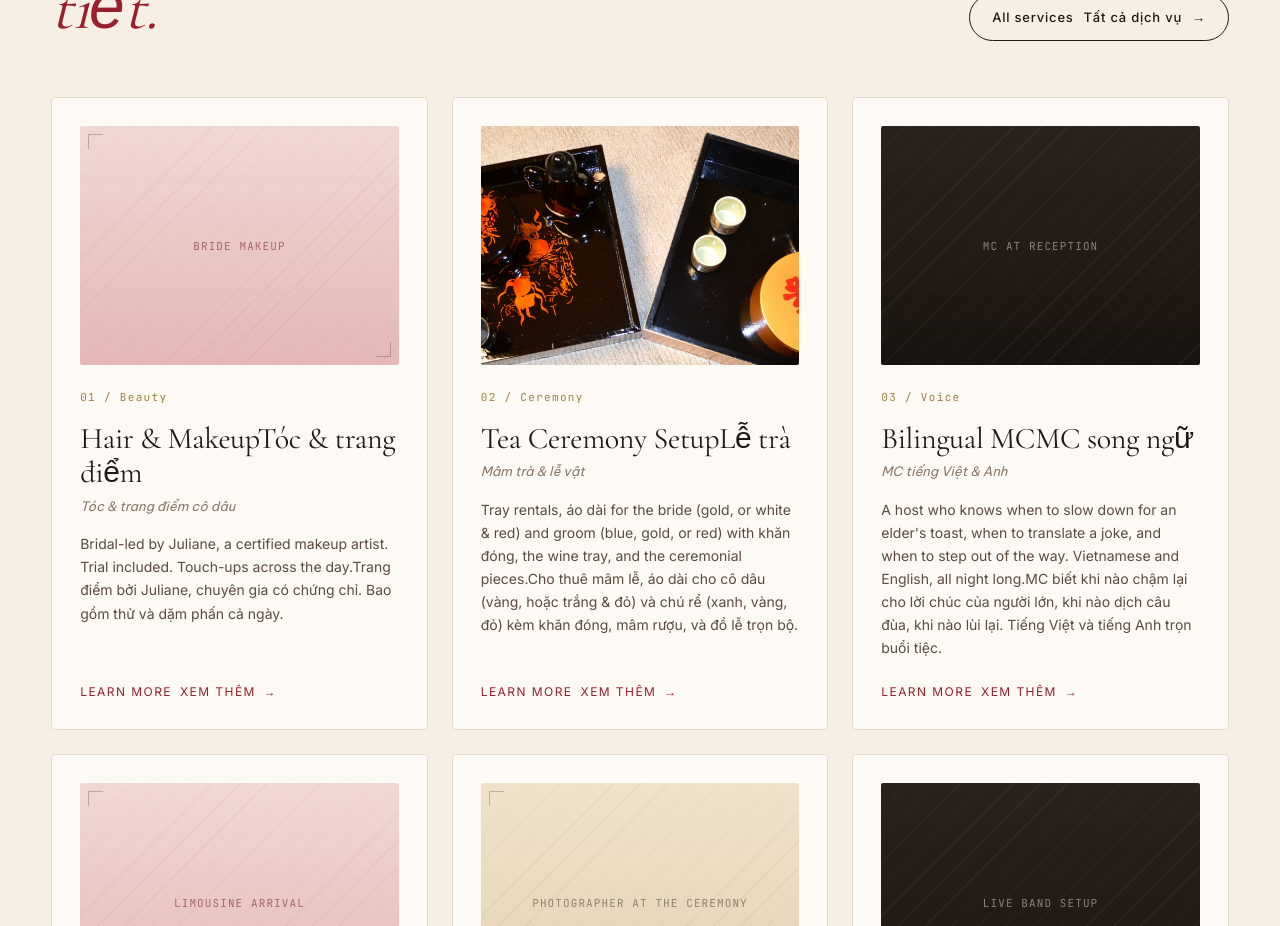
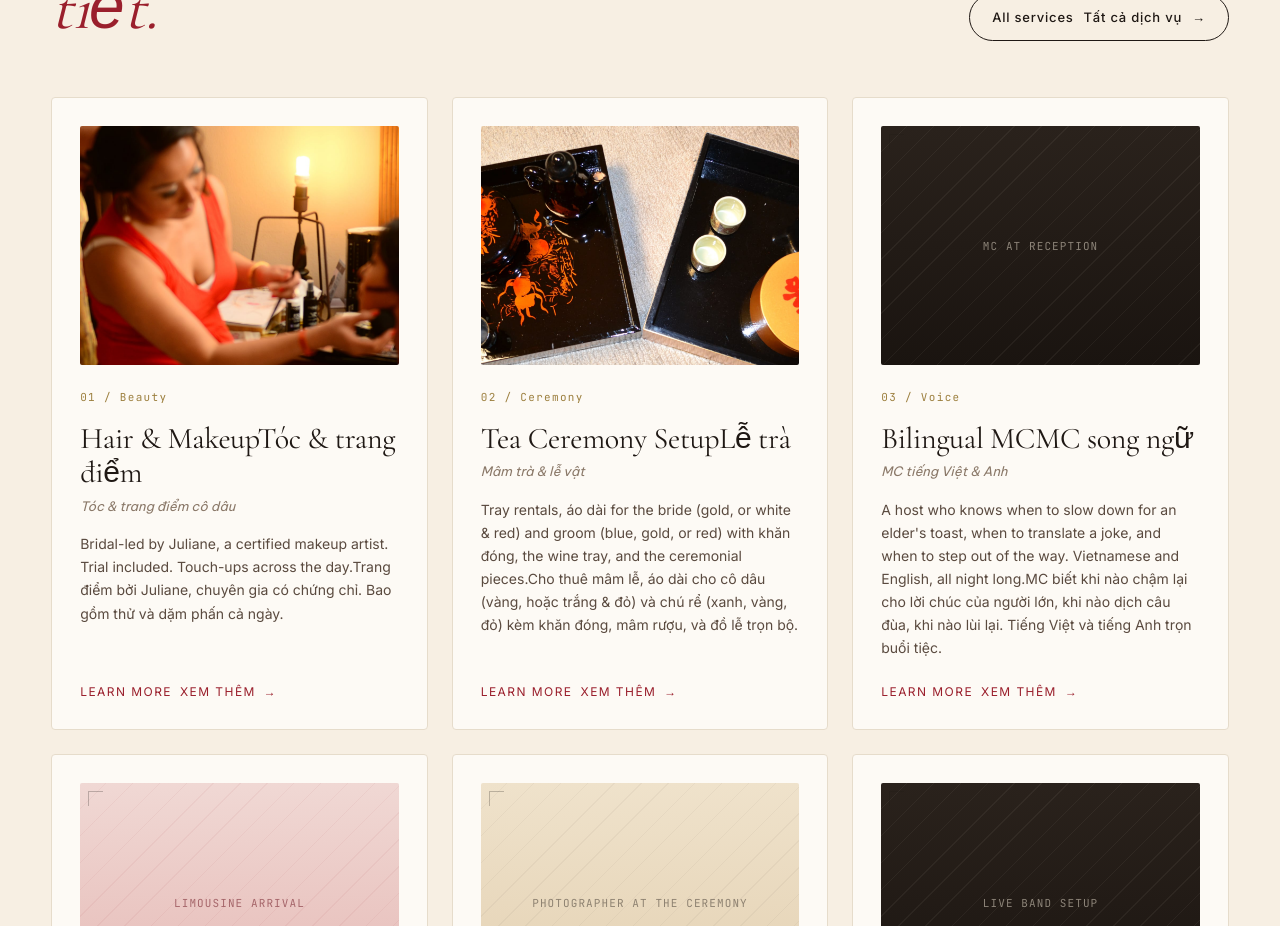
Before and after one commit to HiepTang/mws, a Next.js app: page / in a window 1280 px wide. Shown: the part 2960-3886 px from the top of the page. Built offline with nearby package versions, Linux system fonts and the light colour scheme; no server answers.

Commit message:
Wire Juliane's makeup photo into Hair & Makeup tiles (Home + Services)
Cropped from docs/images/from_owner_1/Makeup.jpg to a 4:5 portrait
focused on Juliane at her vanity. Replaces the warm placeholder block
on both the home service card and the services page row 01.

```diff
--- a/src/app/page.tsx
+++ b/src/app/page.tsx
@@ -17,6 +17,11 @@ const SERVICE_CARDS: ServiceCard[] = [
   {
     img: "ph warm",
     imgLabel: "Bride makeup",
+    imageSrc: "/images/services/makeup.jpg",
+    imageAlt: {
+      en: "Juliane applying bridal makeup at her vanity",
+      vi: "Juliane trang điểm cô dâu tại bàn trang điểm",
+    },
     num: "01 / Beauty",
     title: { en: "Hair & Makeup", vi: "Tóc & trang điểm" },
     vi: "Tóc & trang điểm cô dâu",
--- a/src/app/services/page.tsx
+++ b/src/app/services/page.tsx
@@ -21,6 +21,11 @@ const SERVICES: Service[] = [
     num: "/ 01",
     imgClass: "ph warm",
     imgLabel: "Bridal makeup studio",
+    imageSrc: "/images/services/makeup.jpg",
+    imageAlt: {
+      en: "Juliane applying bridal makeup at her vanity",
+      vi: "Juliane trang điểm cô dâu tại bàn trang điểm",
+    },
     title: { en: "Hair & Makeup", vi: "Tóc & trang điểm" },
     vi: "Tóc & trang điểm",
     body: {
```
Also changed, not shown: public/images/services/makeup.jpg (added).
